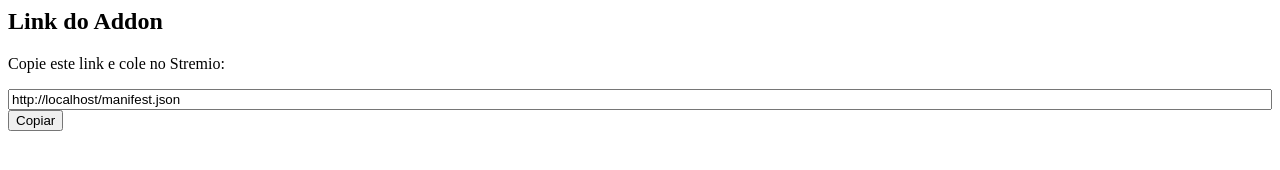
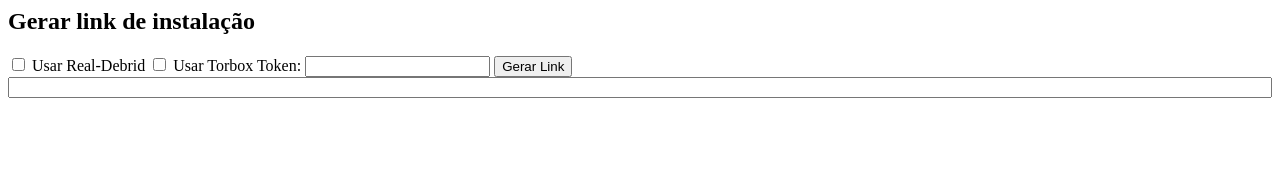
Before and after one commit to vinip1250-art/DebridBR, a website: page public/index.html in a window 1280 px wide. Drawn offline with Linux system fonts and the light colour scheme.

Commit message:
Update index.html

```diff
--- a/public/index.html
+++ b/public/index.html
@@ -1,19 +1,21 @@
 <div class="card">
-  <h2>Link do Addon</h2>
-  <p>Copie este link e cole no Stremio:</p>
+  <h2>Gerar link de instalação</h2>
+  <label><input type="checkbox" id="rd"> Usar Real-Debrid</label>
+  <label><input type="checkbox" id="torbox"> Usar Torbox</label>
+  <label>Token: <input type="text" id="token"></label>
+  <button onclick="generateLink()">Gerar Link</button>
   <input type="text" id="manifestLink" readonly style="width:100%">
-  <button onclick="copyLink()">Copiar</button>
 </div>
 
 <script>
-  // Gera o link do manifesto com base no domínio atual
-  const manifestUrl = window.location.origin + "/manifest.json";
+function generateLink() {
+  const config = {
+    rd: document.getElementById("rd").checked,
+    torbox: document.getElementById("torbox").checked,
+    token: document.getElementById("token").value
+  };
+  const encoded = btoa(JSON.stringify(config)); // Base64
+  const manifestUrl = window.location.origin + "/manifest.json?config=" + encoded;
   document.getElementById("manifestLink").value = manifestUrl;
-
-  function copyLink() {
-    const input = document.getElementById("manifestLink");
-    input.select();
-    document.execCommand("copy");
-    alert("Link copiado!");
-  }
+}
 </script>
```
